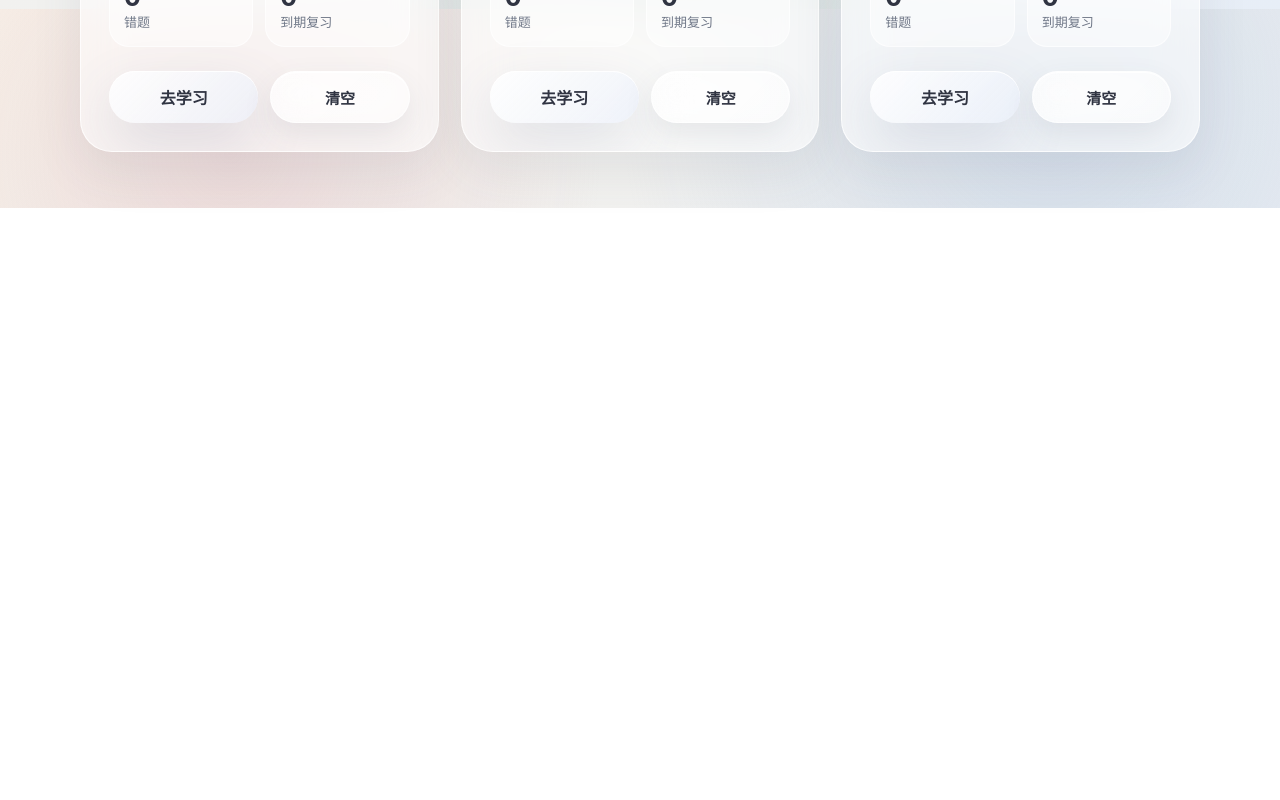
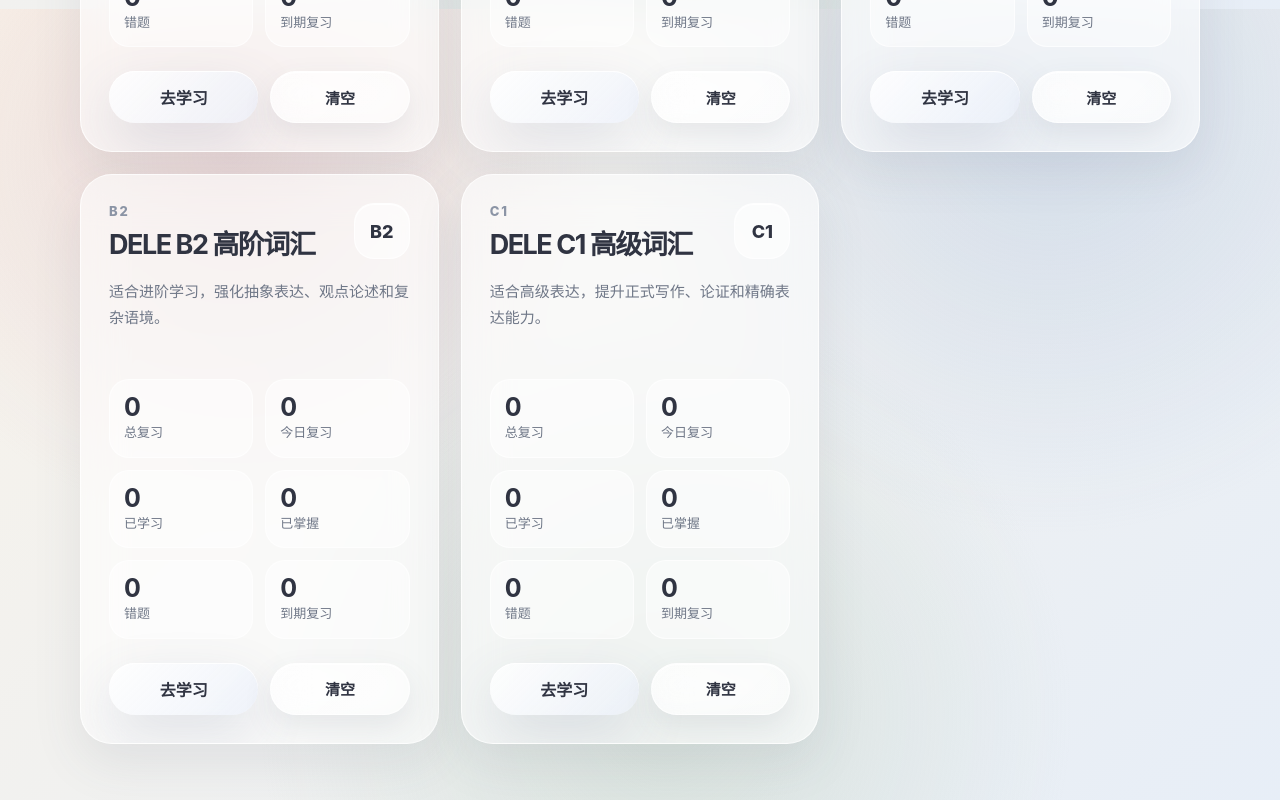
Before and after one commit to Cliion11/spanish-vocab-app, a Next.js app: page /study in a window 1280 px wide. Shown: the part 791-1591 px from the top of the page. Before the commit the page ends 999 px from the top, so only its background shows below. Built offline with nearby package versions, Linux system fonts and the light colour scheme.

Commit message:
Enable B2 and C1 study decks

```diff
--- a/app/study/page.tsx
+++ b/app/study/page.tsx
@@ -3,7 +3,7 @@
 import Link from "next/link";
 import { useEffect, useState } from "react";
 
-type LevelId = "a1" | "a2" | "b1";
+type LevelId = "a1" | "a2" | "b1" | "b2" | "c1";
 
 type LevelStats = {
   totalReview: number;
@@ -40,6 +40,18 @@
     title: "DELE B1 中级词汇",
     description: "提升阅读和表达能力，进入更完整的语境学习。",
   },
+  {
+    id: "b2",
+    label: "B2",
+    title: "DELE B2 高阶词汇",
+    description: "适合进阶学习，强化抽象表达、观点论述和复杂语境。",
+  },
+  {
+    id: "c1",
+    label: "C1",
+    title: "DELE C1 高级词汇",
+    description: "适合高级表达，提升正式写作、论证和精确表达能力。",
+  },
 ];
 
 const emptyStats: LevelStats = {
@@ -62,6 +74,8 @@
   },
   a2: emptyStats,
   b1: emptyStats,
+  b2: emptyStats,
+  c1: emptyStats,
 };
 
 function readNumber(key: string, fallback: number) {
@@ -101,6 +115,22 @@
         mastered: readNumber("b1-mastered", 0),
         mistakes: readNumber("b1-mistakes", 0),
         due: readNumber("b1-due", 0),
+      },
+      b2: {
+        totalReview: readNumber("b2-total-review", 0),
+        todayReview: readNumber("b2-today-review", 0),
+        learned: readNumber("b2-learned", 0),
+        mastered: readNumber("b2-mastered", 0),
+        mistakes: readNumber("b2-mistakes", 0),
+        due: readNumber("b2-due", 0),
+      },
+      c1: {
+        totalReview: readNumber("c1-total-review", 0),
+        todayReview: readNumber("c1-today-review", 0),
+        learned: readNumber("c1-learned", 0),
+        mastered: readNumber("c1-mastered", 0),
+        mistakes: readNumber("c1-mistakes", 0),
+        due: readNumber("c1-due", 0),
       },
     };
 
@@ -154,7 +184,7 @@
 
       <section className="level-page-grid">
         {levels.map((level) => {
-          const itemStats = stats[level.id];
+          const itemStats = stats[level.id] ?? emptyStats;
 
           return (
             <article key={level.id} className="level-panel glass-card">
```
